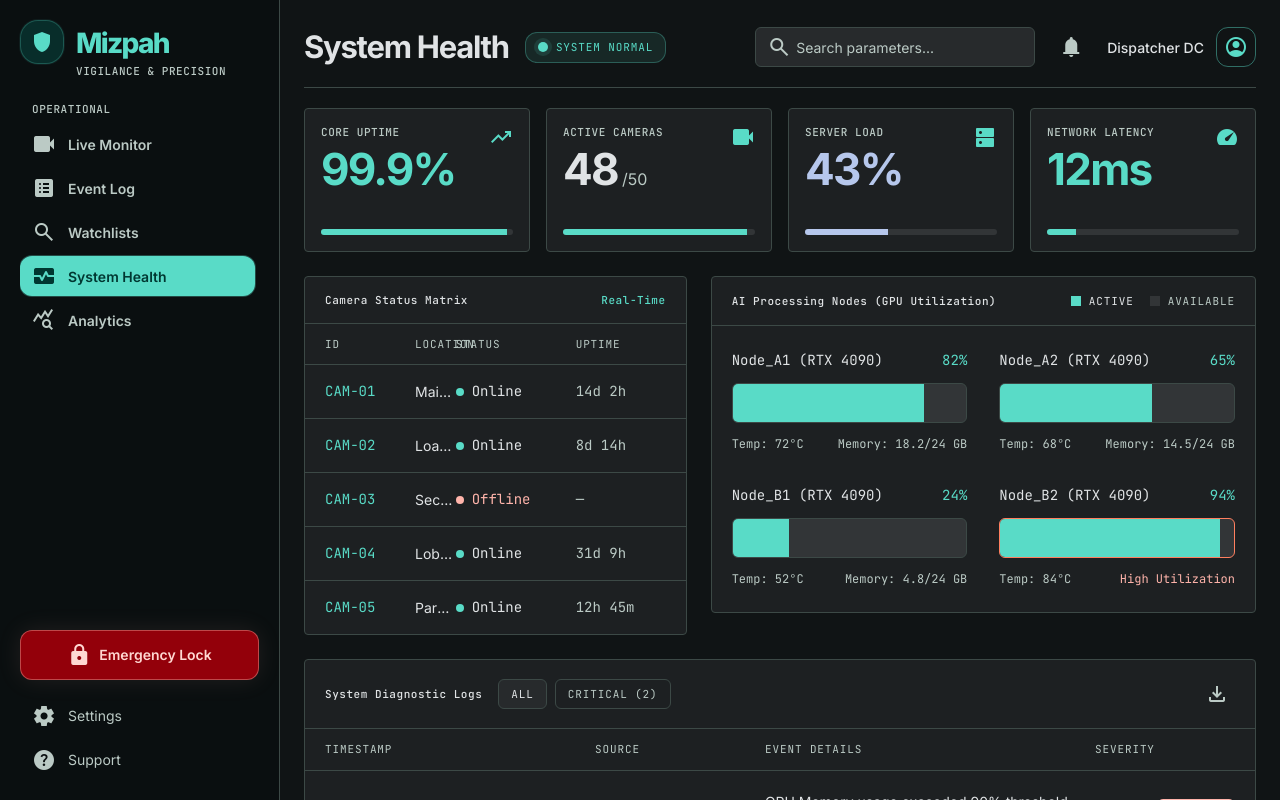
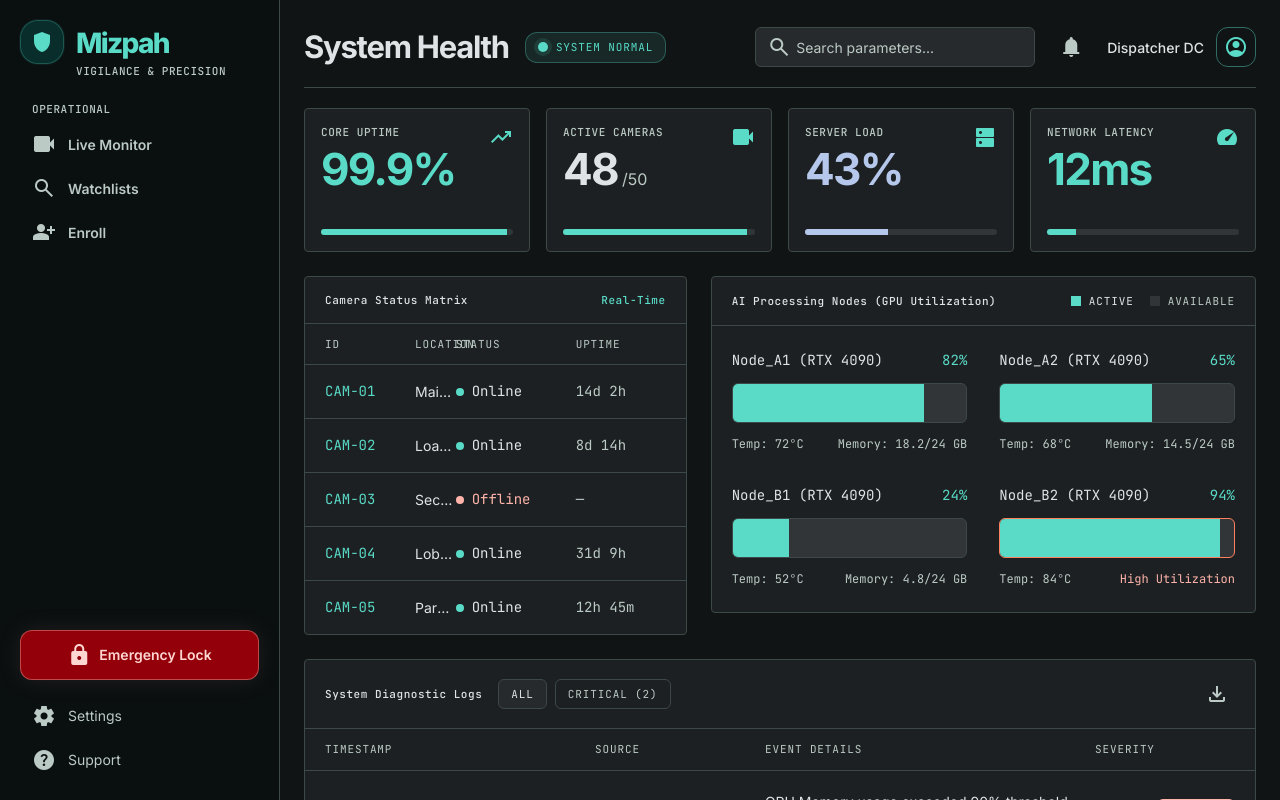
Before and after one commit to clinton-lynx/mizpah-web, a Next.js app: page /system-health in a window 1280 px wide. Built offline with nearby package versions, Linux system fonts and the light colour scheme.

Commit message:
feat: add compare ace

```diff
--- a/src/app/watchlists/[id]/page.tsx
+++ b/src/app/watchlists/[id]/page.tsx
@@ -4,7 +4,7 @@ import { use, useEffect, useMemo, useState } from "react";
 
 import OperationalShell from "@/components/shared/OperationalShell";
 import MaterialIcon from "@/components/shared/MaterialIcon";
-import { getProfileById, getProfiles } from "@/lib/api";
+import { getProfiles } from "@/lib/api";
 
 type ProfileRecord = {
   id?: string | number;
@@ -110,17 +110,16 @@ export default function Page({ params }: { params: Promise<{ id: string }> }) {
       setErrorMessage(null);
 
       try {
-        const [data, profiles] = await Promise.all([
-          getProfileById(id),
-          getProfiles(),
-        ]);
+        const profiles = await getProfiles();
+        const matchedProfile =
+          profiles.find((profile: ProfileRecord) => String(profile.id) === String(id)) || null;
 
         console.log(
-          `[watchlists/[id]] lookup comparison id=${id} profiles=${JSON.stringify(profiles)} resolvedProfile=${JSON.stringify(data)}`,
+          `[watchlists/[id]] lookup comparison id=${id} type=${typeof id} profiles=${JSON.stringify(profiles)} findResult=${JSON.stringify(matchedProfile)}`,
         );
 
         if (!cancelled) {
-          setProfile(data);
+          setProfile(matchedProfile);
         }
       } catch (err) {
         if (!cancelled) {
--- a/src/components/analytics/AnalyticsPage.tsx
+++ b/src/components/analytics/AnalyticsPage.tsx
@@ -27,10 +27,8 @@ type NavItem = {
 
 const navItems: NavItem[] = [
   { label: "Live Monitor", href: "/dashboard", icon: "videocam" },
-  { label: "Event Log", href: "/event-log", icon: "list_alt" },
   { label: "Watchlists", href: "/watchlists", icon: "search" },
-  { label: "System Health", href: "/system-health", icon: "monitor_heart" },
-  { label: "Analytics", href: "/analytics", icon: "query_stats", active: true },
+  { label: "Enroll", href: "/enroll", icon: "person_add" },
 ] as const;
 
 const statCards = [
--- a/src/components/live-monitor/Sidebar.tsx
+++ b/src/components/live-monitor/Sidebar.tsx
@@ -15,16 +15,8 @@ const navGroups = [
     label: "Operations",
     items: [
       { label: "Live Monitor", href: "/dashboard", id: "dashboard", icon: "videocam" },
-      { label: "Event Log", href: "/event-log", id: "event-log", icon: "list_alt", badge: "3" },
       { label: "Watchlists", href: "/watchlists", id: "watchlists", icon: "search" },
       { label: "Enroll", href: "/enroll", id: "enroll", icon: "person_add" },
-    ],
-  },
-  {
-    label: "Management",
-    items: [
-      { label: "System Health", href: "/system-health", id: "system-health", icon: "monitor_heart" },
-      { label: "Analytics", href: "/analytics", id: "analytics", icon: "query_stats" },
     ],
   },
 ] as const;
@@ -67,8 +59,8 @@ export default function Sidebar({ activeNav }: { activeNav: ActiveNav }) {
                     <MaterialIcon name={item.icon} className="text-[20px]" />
                     <span className="text-[14px] font-semibold">{item.label}</span>
                     {"badge" in item && item.badge ? (
-                      <span className="ml-auto rounded-full bg-error px-2 py-0.5 font-label-mono text-[11px] leading-none text-on-error">
-                        {item.badge}
+                    <span className="ml-auto rounded-full bg-error px-2 py-0.5 font-label-mono text-[11px] leading-none text-on-error">
+                        {String(item.badge)}
                       </span>
                     ) : null}
                   </Link>
--- a/src/components/shared/AppSidebar.tsx
+++ b/src/components/shared/AppSidebar.tsx
@@ -45,16 +45,8 @@ const navGroupsByVariant: Record<
         label: "Operations",
         items: [
           { label: "Live Monitor", href: "/dashboard", id: "dashboard", icon: "videocam" },
-          { label: "Event Log", href: "/event-log", id: "event-log", icon: "list_alt", badge: "3" },
           { label: "Watchlists", href: "/watchlists", id: "watchlists", icon: "search" },
           { label: "Enroll", href: "/enroll", id: "enroll", icon: "person_add" },
-        ],
-      },
-      {
-        label: "Management",
-        items: [
-          { label: "System Health", href: "/system-health", id: "system-health", icon: "monitor_heart" },
-          { label: "Analytics", href: "/analytics", id: "analytics", icon: "query_stats" },
         ],
       },
     ],
@@ -70,10 +62,8 @@ const navGroupsByVariant: Record<
         label: "Operational",
         items: [
           { label: "Live Monitor", href: "/dashboard", id: "dashboard", icon: "videocam" },
-          { label: "Event Log", href: "/event-log", id: "event-log", icon: "list_alt" },
           { label: "Watchlists", href: "/watchlists", id: "watchlists", icon: "search" },
-          { label: "System Health", href: "/system-health", id: "system-health", icon: "monitor_heart" },
-          { label: "Analytics", href: "/analytics", id: "analytics", icon: "query_stats" },
+          { label: "Enroll", href: "/enroll", id: "enroll", icon: "person_add" },
         ],
       },
     ],
@@ -89,10 +79,8 @@ const navGroupsByVariant: Record<
         label: "Operational",
         items: [
           { label: "Live Monitor", href: "/dashboard", id: "dashboard", icon: "videocam" },
-          { label: "Event Log", href: "/event-log", id: "event-log", icon: "list_alt" },
           { label: "Watchlists", href: "/watchlists", id: "watchlists", icon: "search" },
-          { label: "System Health", href: "/system-health", id: "system-health", icon: "monitor_heart" },
-          { label: "Analytics", href: "/analytics", id: "analytics", icon: "query_stats" },
+          { label: "Enroll", href: "/enroll", id: "enroll", icon: "person_add" },
         ],
       },
     ],
--- a/src/components/shared/Sidebar.tsx
+++ b/src/components/shared/Sidebar.tsx
@@ -54,17 +54,6 @@ export default function Sidebar({ alertCount = 0 }: SidebarProps) {
             <Video size={24} />
             <span className="font-headline-sm text-headline-sm">Live Monitor</span>
           </Link>
-          <Link href="/events" className={getLinkClasses("/events", true)}>
-            <div className="flex items-center gap-3">
-              <ClipboardList size={24} />
-              <span className="font-headline-sm text-headline-sm">Event Log</span>
-            </div>
-            {alertCount > 0 && (
-              <span className="bg-error text-on-error px-2 py-0.5 rounded-full font-label-mono text-label-mono">
-                {alertCount}
-              </span>
-            )}
-          </Link>
           <Link href="/watchlists" className={getLinkClasses("/watchlists", false)}>
             <Search size={24} />
             <span className="font-headline-sm text-headline-sm">Watchlists</span>
@@ -72,18 +61,6 @@ export default function Sidebar({ alertCount = 0 }: SidebarProps) {
           <Link href="/enroll" className={getLinkClasses("/enroll", false)}>
             <UserPlus size={24} />
             <span className="font-headline-sm text-headline-sm">Enroll</span>
-          </Link>
-        </div>
-
-        <div className="mb-4">
-          <p className="font-label-mono text-label-mono text-on-surface-variant mb-2 px-3 uppercase mt-6">Management</p>
-          <Link href="/system-health" className={getLinkClasses("/system-health", false)}>
-            <Activity size={24} />
-            <span className="font-headline-sm text-headline-sm">System Health</span>
-          </Link>
-          <Link href="/analytics" className={getLinkClasses("/analytics", false)}>
-            <BarChart2 size={24} />
-            <span className="font-headline-sm text-headline-sm">Analytics</span>
           </Link>
         </div>
       </div>
--- a/src/components/system-health/SystemHealthPage.tsx
+++ b/src/components/system-health/SystemHealthPage.tsx
@@ -15,10 +15,8 @@ type NavItem = {
 
 const navItems: NavItem[] = [
   { label: "Live Monitor", href: "/dashboard", icon: "videocam" },
-  { label: "Event Log", href: "/event-log", icon: "list_alt" },
   { label: "Watchlists", href: "/watchlists", icon: "search" },
-  { label: "System Health", href: "/system-health", icon: "monitor_heart", active: true },
-  { label: "Analytics", href: "/analytics", icon: "query_stats" },
+  { label: "Enroll", href: "/enroll", icon: "person_add" },
 ] as const;
 
 const statCards = [
```
